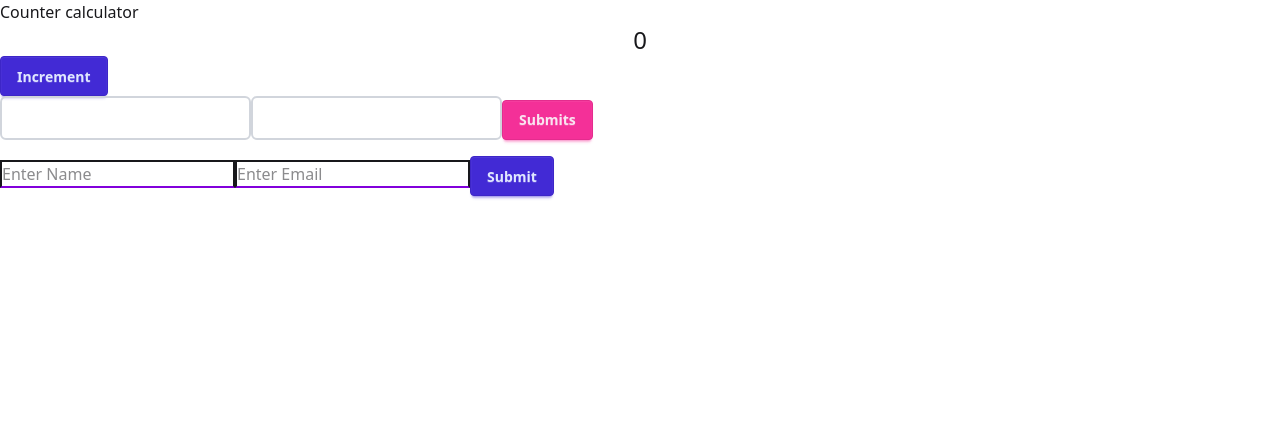
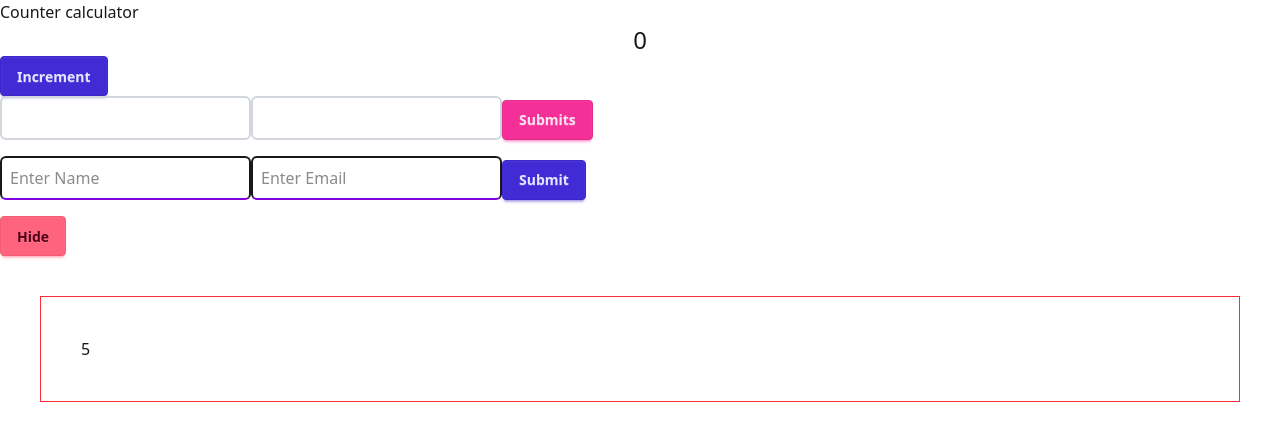
Before and after one commit to zesanahmed/react-practice, a React (Vite) app: page / in a window 1280 px wide. Shown: the top 440 px of the page. Built offline with nearby package versions, Linux system fonts and the light colour scheme.

Commit message:
useEffect cleanup function

```diff
--- a/src/App.tsx
+++ b/src/App.tsx
@@ -2,6 +2,7 @@
 import UseStateExample from "./pages/UseStateExample";
 import HandleMultipleStates from "./pages/HandleMultipleStates";
 import UseReducerExample from "./pages/UseReducerExample";
+import UseEffectExample from "./pages/UseEffectExample";
 
 const App = () => {
   const [counter, setCounter] = useState(0);
@@ -10,6 +11,7 @@
       <UseStateExample counter={counter} setCounter={setCounter} />
       <HandleMultipleStates />
       <UseReducerExample />
+      <UseEffectExample />
     </div>
   );
 };
--- a/src/main.tsx
+++ b/src/main.tsx
@@ -1,10 +1,10 @@
-// import { StrictMode } from 'react'
+import { StrictMode } from "react";
 import { createRoot } from "react-dom/client";
 import "./index.css";
 import App from "./App.tsx";
 
 createRoot(document.getElementById("root")!).render(
-  // <StrictMode>
-  <App />
-  // </StrictMode>,
+  <StrictMode>
+    <App />
+  </StrictMode>
 );
--- /dev/null
+++ b/src/pages/UseEffectExample.tsx
@@ -0,0 +1,34 @@
+import React, { useEffect, useState } from "react";
+
+const UseEffectExample = () => {
+  const [hidden, setHidden] = useState(false);
+
+  return (
+    <div>
+      <button
+        onClick={() => setHidden((prev) => !prev)}
+        className="btn btn-error"
+      >
+        {hidden ? "Show" : "Hide"}
+      </button>
+      <div>{!hidden && <Counter />}</div>
+    </div>
+  );
+};
+
+const Counter = () => {
+  const [count, setCount] = useState(0);
+
+  useEffect(() => {
+    const intervalId = setInterval(() => {
+      console.log("Render");
+      setCount((prev) => prev + 1);
+    }, 1000);
+    return () => {
+      clearInterval(intervalId);
+    };
+  }, []);
+  return <h1 className="border border-red-500 p-10 m-10">{count}</h1>;
+};
+
+export default UseEffectExample;
--- a/src/pages/UseReducerExample.tsx
+++ b/src/pages/UseReducerExample.tsx
@@ -1,8 +1,13 @@
 import { ChangeEvent, useReducer } from "react";
+
+type TAction = {
+  type: string;
+  payload: string;
+};
 
 const initialState = { name: "", email: "" };
 
-const reducer = (currentState, action) => {
+const reducer = (currentState: typeof initialState, action: TAction) => {
   switch (action.type) {
     case "addName":
       return { ...currentState, name: action.payload };
@@ -24,14 +29,14 @@
     <form onSubmit={handleSubmit}>
       <input
         onChange={(e) => dispatch({ type: "addName", payload: e.target.value })}
-        className="border-2 border-b-purple-700"
+        className="border-2 border-b-purple-700 rounded-md p-2 mb-4"
         type="text"
         name="name"
         id="name"
         placeholder="Enter Name"
       />
       <input
-        className="border-2 border-b-purple-700 "
+        className="border-2 border-b-purple-700 rounded-md p-2 mb-4"
         onChange={(e) =>
           dispatch({ type: "addEmail", payload: e.target.value })
         }
```
